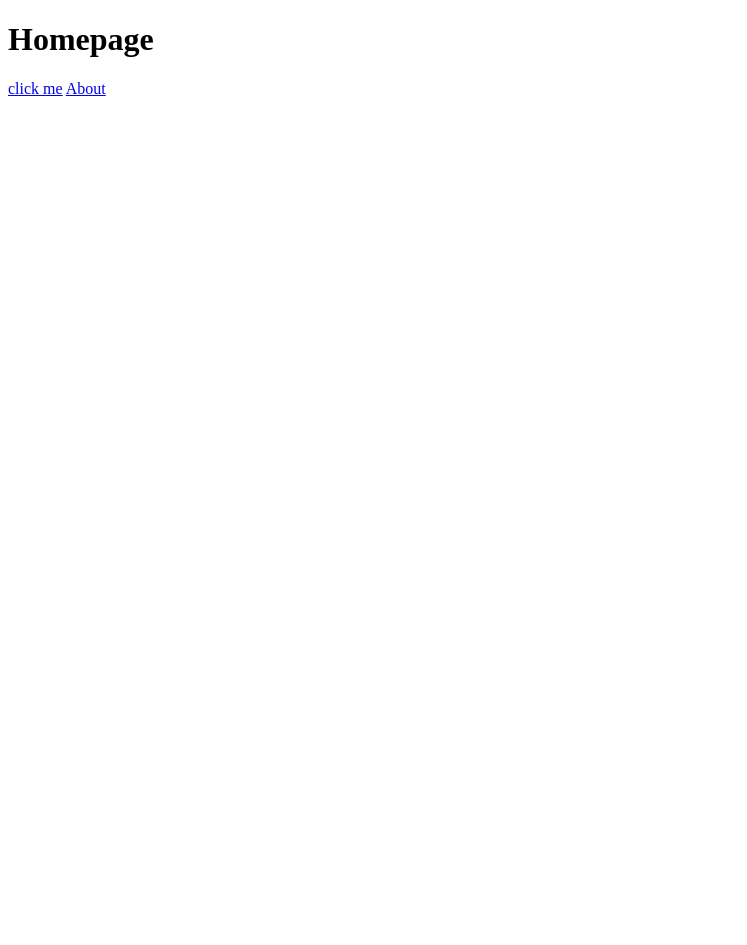
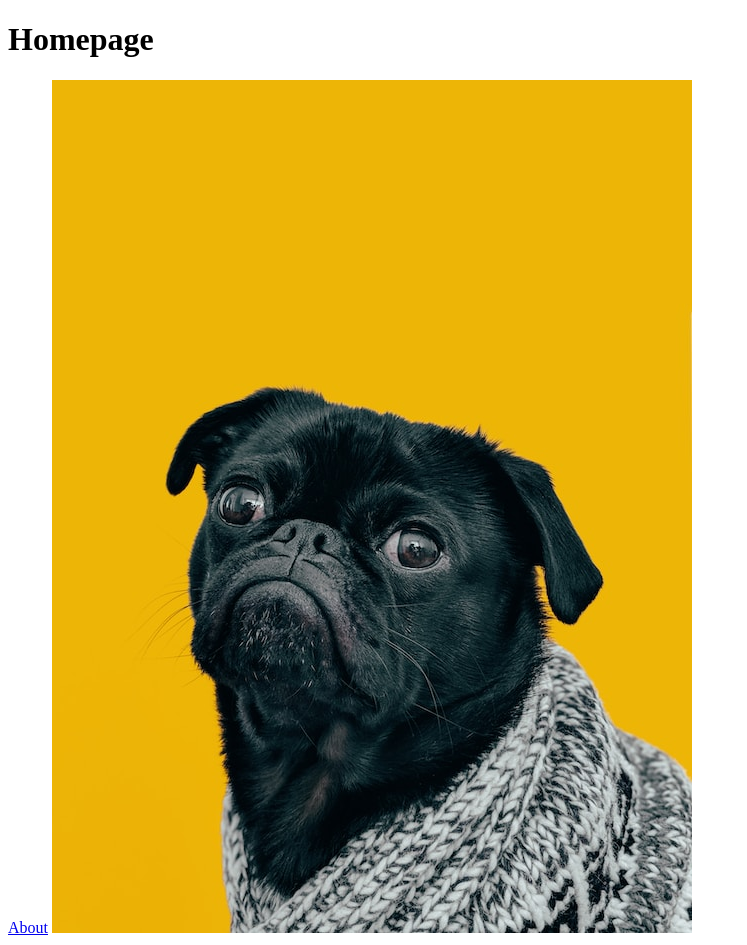
Before and after one commit to xwint3r/html-test, a plain HTML site: page odin-links-and-images/index.html in a window 1280 px wide. Shown: the whole page, without its empty margins (0-747 px from the left). Before the commit the page ends 800 px from the top, so only its background shows below. Drawn offline with Linux system fonts and the light colour scheme.

Commit message:
edited index.html

```diff
--- a/odin-links-and-images/index.html
+++ b/odin-links-and-images/index.html
@@ -6,8 +6,8 @@
     </head>
     <body>
         <h1>Homepage</h1>
-        <a href="https://www.theodinproject.com/about" target="_blank" ref="noopener noreferrer">click me</a>
-
-        <a href="pages/about.html">About</a>
+        <a href="./pages/about.html">About</a> <!-- just incase you run into issues when linking you add the "./" so
+            that it starts looking realive to the current directory (the directory that that current file is in) -->
+            <img src="./images/charlesdeluvio-Mv9hjnEUHR4-unsplash.jpg">
     </body>
 </html>
```
